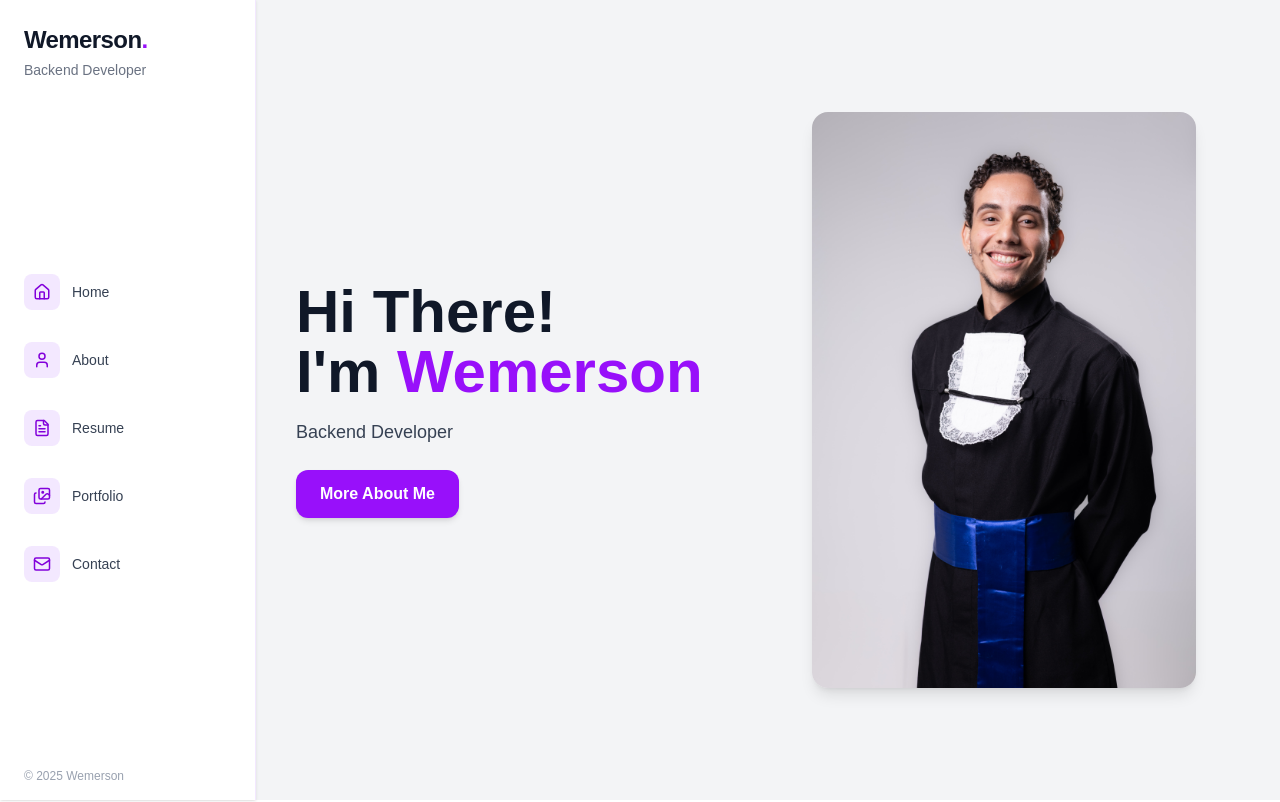
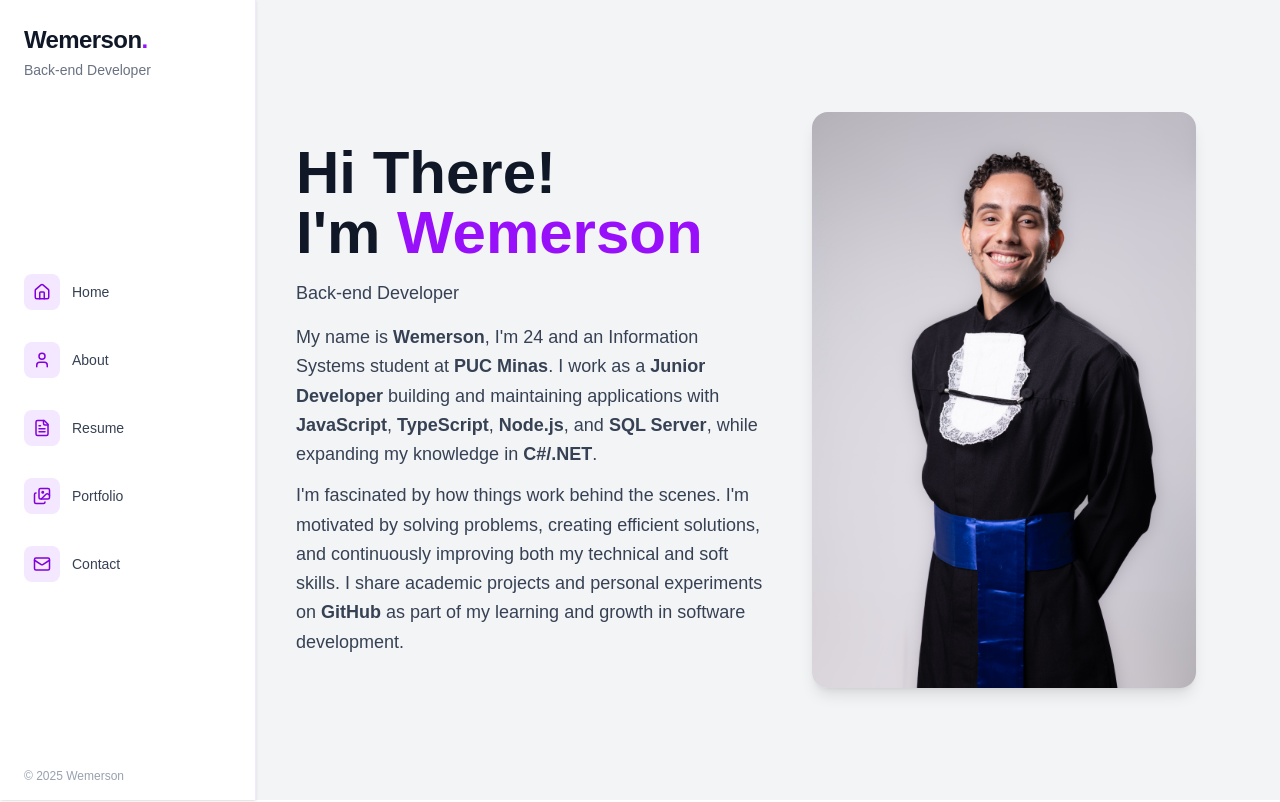
Before and after one commit to wmsalves/portfolio-wmsalves, a Next.js app: page / in a window 1280 px wide. Shown: the top 802 px of the page. Built offline with nearby package versions, Linux system fonts and the light colour scheme.

Commit message:
style(home): split hero bio into two semibold paragraphs for readability

```diff
--- a/src/app/page.tsx
+++ b/src/app/page.tsx
@@ -20,15 +20,34 @@ export default function Home() {
             Hi There! <br />
             I&apos;m <span className="text-purple-600">Wemerson</span>
           </h1>
+
           <p className="mt-4 text-gray-700 text-lg font-medium">
-            Backend Developer
+            Back-end Developer
           </p>
-          <a
-            href="#about"
-            className="inline-block mt-6 px-6 py-3 bg-purple-600 text-white font-semibold rounded-xl shadow-md hover:bg-purple-500 transition"
-          >
-            More About Me
-          </a>
+
+          {/* Novo texto */}
+          <div className="mt-4 max-w-2xl mx-auto md:mx-0 space-y-3 text-gray-700">
+            <p className="text-base md:text-lg leading-relaxed">
+              My name is <span className="font-semibold">Wemerson</span>,
+              I&apos;m 24 and an Information Systems student at{" "}
+              <span className="font-semibold">PUC Minas</span>. I work as a{" "}
+              <span className="font-semibold">Junior Developer</span> building
+              and maintaining applications with{" "}
+              <span className="font-semibold">JavaScript</span>,{" "}
+              <span className="font-semibold">TypeScript</span>,{" "}
+              <span className="font-semibold">Node.js</span>, and{" "}
+              <span className="font-semibold">SQL Server</span>, while expanding
+              my knowledge in <span className="font-semibold">C#/.NET</span>.
+            </p>
+            <p className="text-base md:text-lg leading-relaxed">
+              I&apos;m fascinated by how things work behind the scenes. I&apos;m
+              motivated by solving problems, creating efficient solutions, and
+              continuously improving both my technical and soft skills. I share
+              academic projects and personal experiments on{" "}
+              <span className="font-semibold">GitHub</span> as part of my
+              learning and growth in software development.
+            </p>
+          </div>
         </div>
 
         {/* Imagem */}
--- a/src/components/layout/Sidebar.tsx
+++ b/src/components/layout/Sidebar.tsx
@@ -23,7 +23,7 @@ export default function Sidebar() {
               <span className="text-purple-600">.</span>
             </span>
           </Link>
-          <p className="text-sm text-gray-500 mt-1">Backend Developer</p>
+          <p className="text-sm text-gray-500 mt-1">Back-end Developer</p>
         </div>
 
         <nav className="flex-1 flex flex-col justify-center px-2 space-y-2">
```
